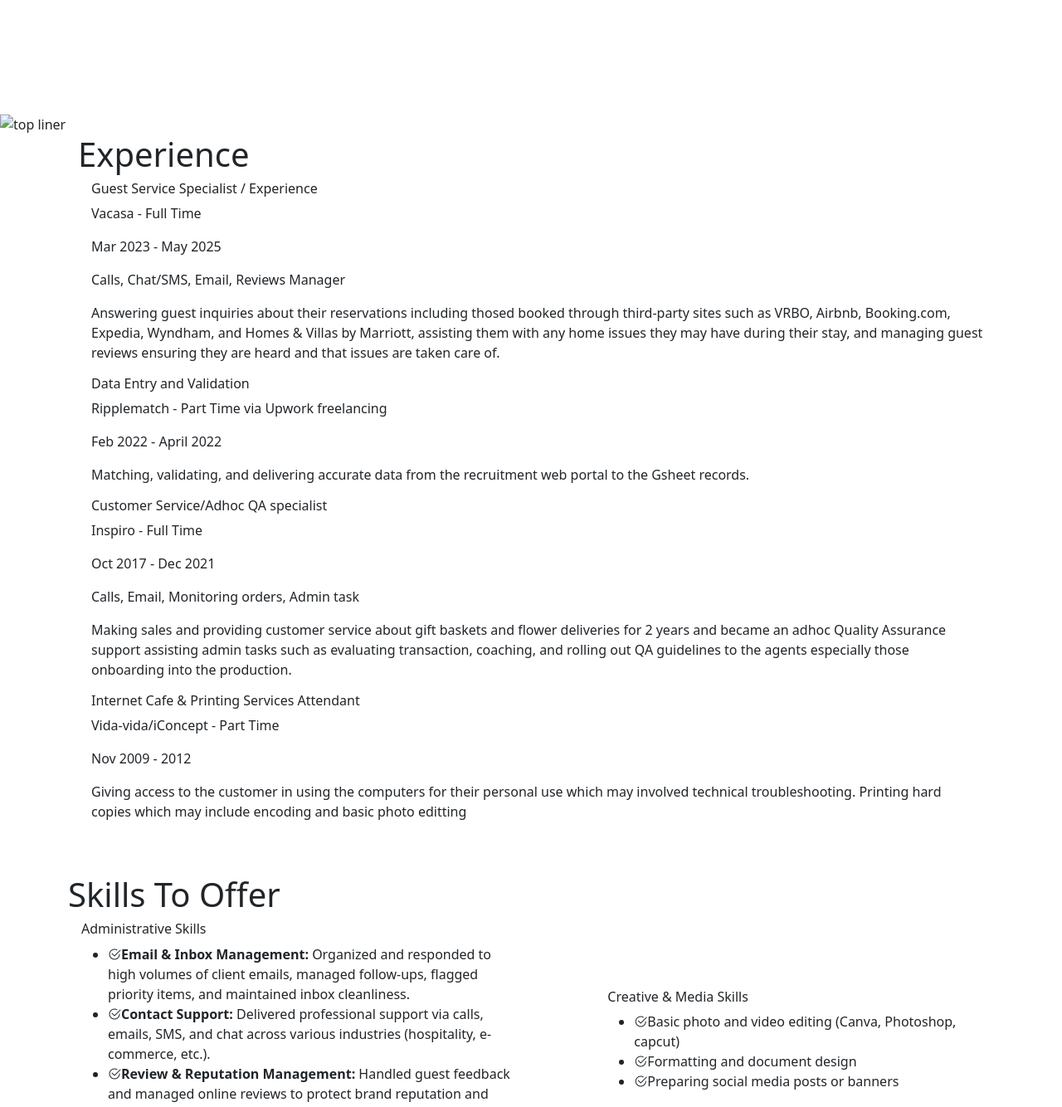
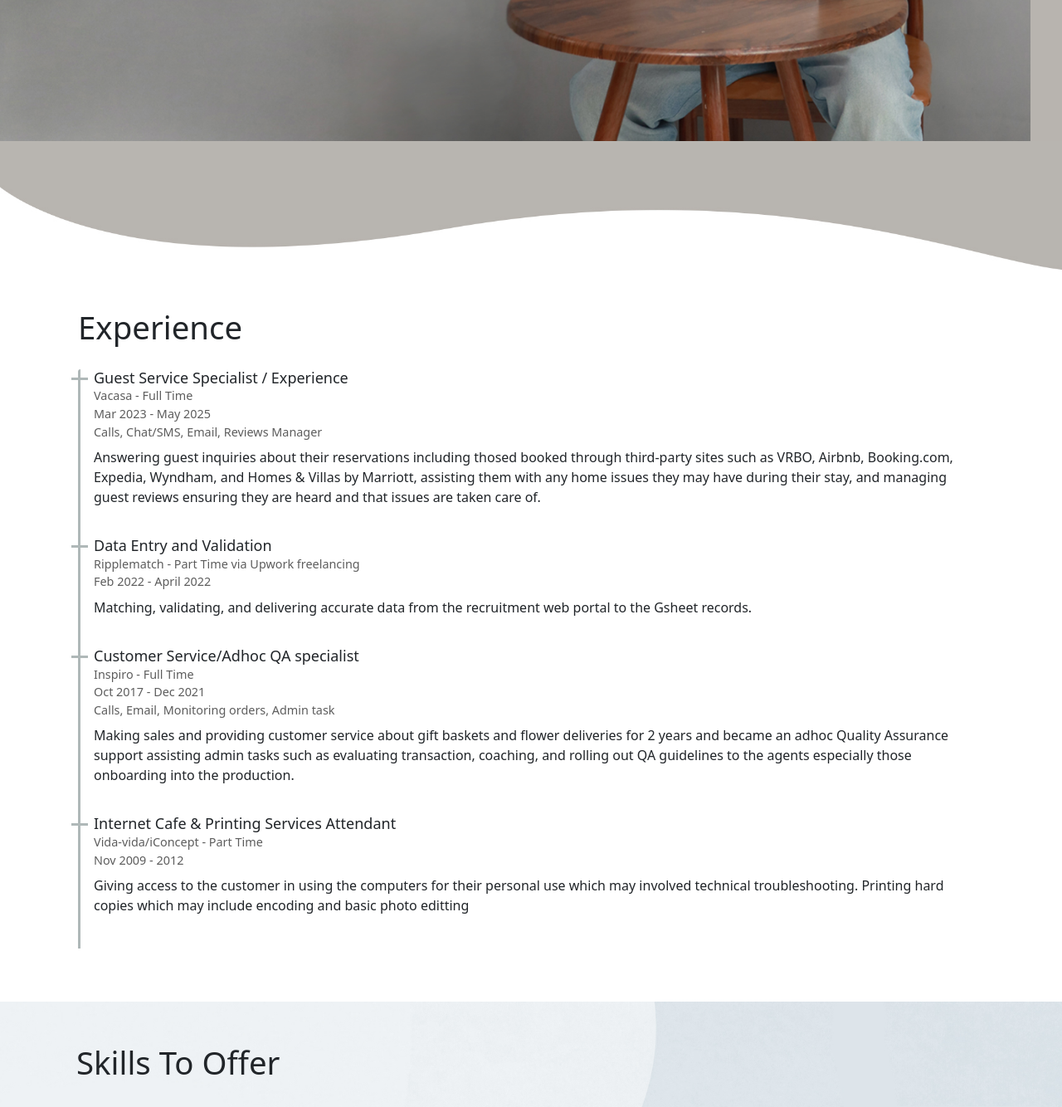
Before and after one commit to worldhail/va-portfolio, a website: page docs/index.html in a window 1280 px wide. Shown: the part 880-2214 px from the top of the page at 83% size. Drawn offline with nearby package versions, Linux system fonts and the light colour scheme; files that its build step writes are made by us from their sources; the site is published under a folder, as on GitHub Pages, so addresses that start at the root find nothing.

Commit message:
Moved index.html to the docs file

```diff
--- a/index.html
+++ b/docs/index.html
@@ -11,7 +11,7 @@
             integrity="sha384-QWTKZyjpPEjISv5WaRU9OFeRpok6YctnYmDr5pNlyT2bRjXh0JMhjY6hW+ALEwIH"
             crossorigin="anonymous">
         <link rel="stylesheet" href="https://cdn.jsdelivr.net/npm/bootstrap-icons@1.13.1/font/bootstrap-icons.min.css">
-        <link rel="stylesheet" href="/docs/css/styles.css">
+        <link rel="stylesheet" href="./css/styles.css">
     </head>
     <body>
         <header class="d-flex px-3 container-fluid">
@@ -55,7 +55,7 @@
                 </div>
             </section>
             <section class="experience-container pb-5" id="experience">
-                <img class="top-liner" src="/docs/img/4-experience-topline.jpg" alt="top liner">
+                <img class="top-liner" src="./img/4-experience-topline.jpg" alt="top liner">
                 <div class="container-md px-4">
                     <h1 class="content-heading experience-heading">Experience</h1>
                     <div class="job-container ps-3">
@@ -192,8 +192,8 @@
             </section>
             <section class="about-section py-5 px-3" id="about">
                 <div class="d-flex justify-content-center about-photo-placeholder">
-                    <img class="about-me-photo" src="/docs/img/about-photo.png" alt="my-photo"/>
-                    <img class="about-me-signature" src="/docs/img/signature.png" alt="my-signature" />
+                    <img class="about-me-photo" src="./img/about-photo.png" alt="my-photo"/>
+                    <img class="about-me-signature" src="./img/signature.png" alt="my-signature" />
                 </div>
                 <div class="about-container col-lg-6 mx-auto p-5">
                     <p class="about-me">
@@ -230,6 +230,6 @@
             <hr />
             <p class="copyright text-light">© 2025 Jeric Chua</p>
         </footer>
-        <script src="/docs/js/index.js"></script>
+        <script src="./js/index.js"></script>
     </body>
 </html>
```
